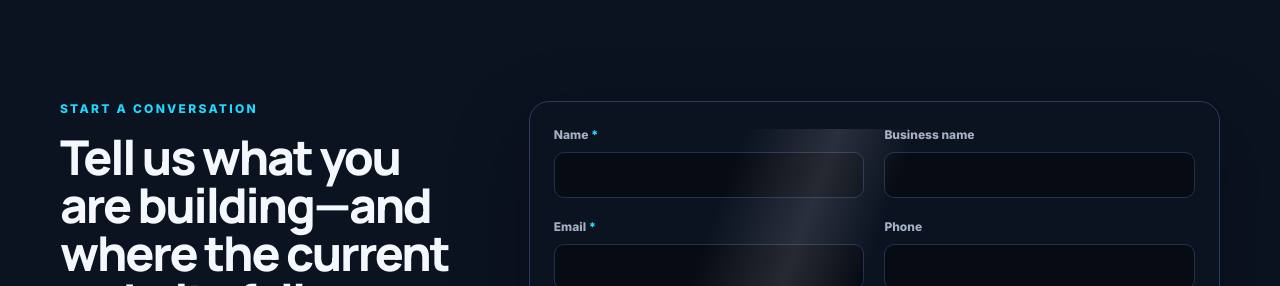
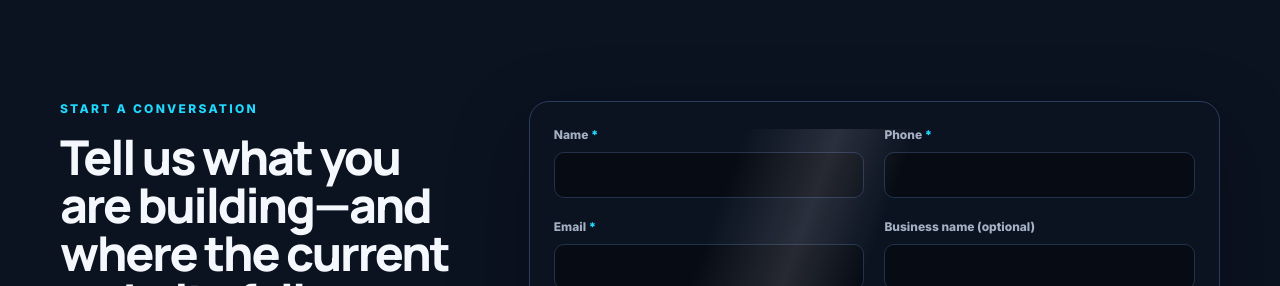
Before and after one commit to arslanrajput-sys/Vantex-Web-Agency, a Next.js app: page / in a window 1280 px wide. Shown: the part 10080-10366 px from the top of the page. Built offline with nearby package versions, Linux system fonts and the light colour scheme; no server answers.

Commit message:
Prioritize required contact fields

```diff
--- a/components/contact-form.tsx
+++ b/components/contact-form.tsx
@@ -62,9 +62,9 @@ export function ContactForm({ standalone = false }: { standalone?: boolean }) {
           <input type="hidden" name="_captcha" value="false"/>
           <div className="grid gap-5 sm:grid-cols-2">
             <Field name="name" label="Name" required autoComplete="name"/>
-            <Field name="businessName" label="Business name" autoComplete="organization"/>
+            <Field name="phone" label="Phone" type="tel" required autoComplete="tel"/>
             <Field name="email" label="Email" type="email" required autoComplete="email"/>
-            <Field name="phone" label="Phone" type="tel" autoComplete="tel"/>
+            <Field name="businessName" label="Business name (optional)" autoComplete="organization"/>
             <Field name="website" label="Current website" type="url" placeholder="https://"/>
             <Select name="budget" label="Estimated budget" required options={budgetOptions}/>
           </div>
```
